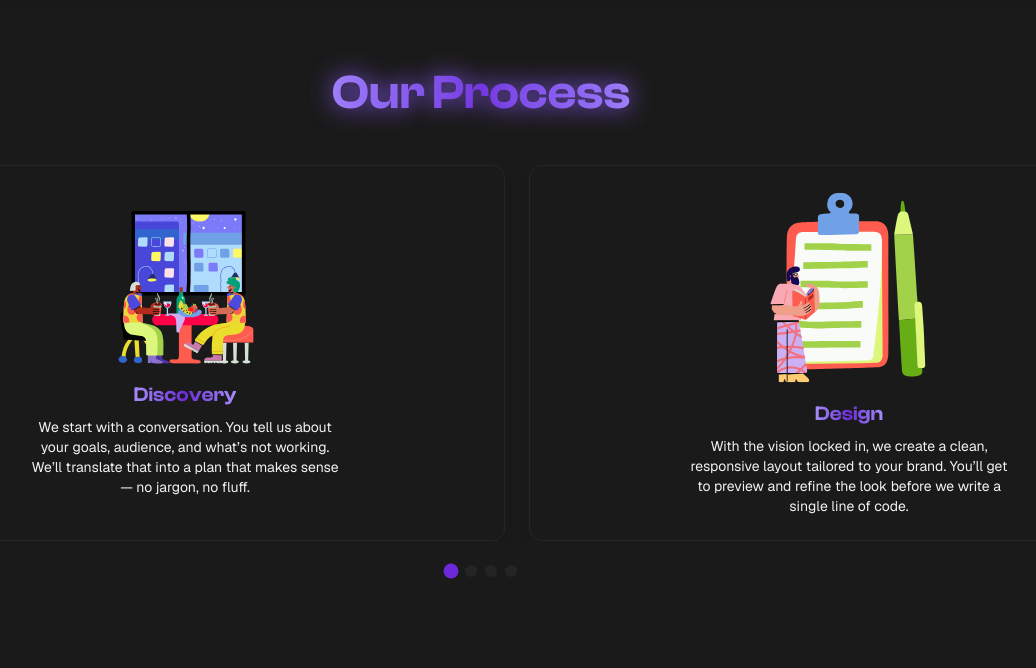
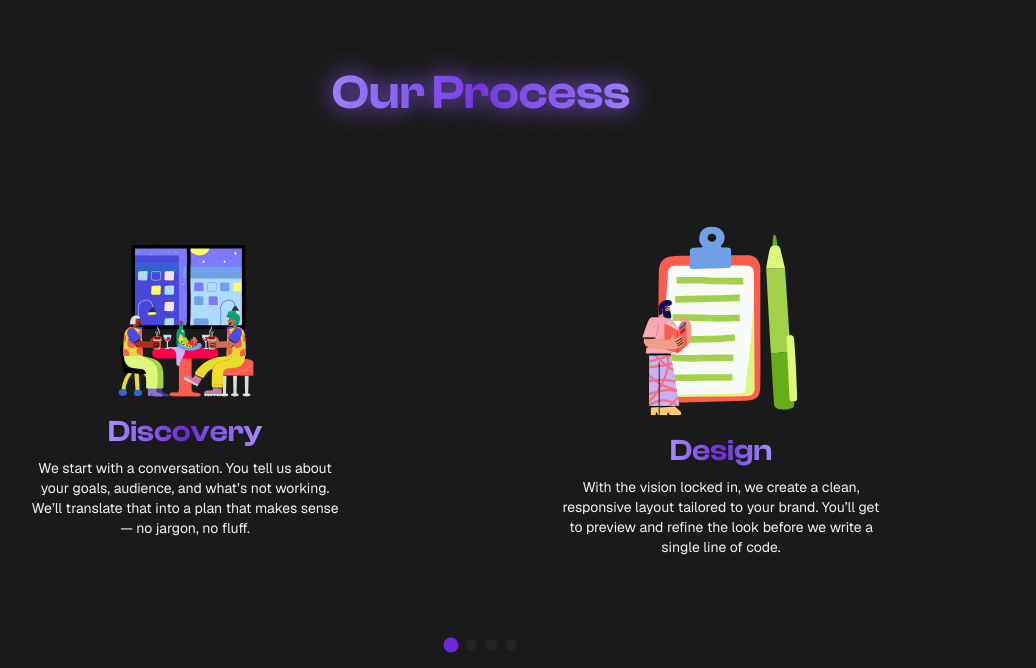
Before and after one commit to MrSalt123/btwn-site, a Next.js app: page / in a window 1280 px wide. Shown: the part 1992-2660 px from the top of the page, without its empty margins (159-1195 px from the left). Built offline with nearby package versions, Linux system fonts and the light colour scheme.

Commit message:
process section fix

```diff
--- a/src/components/OurProcessSection.tsx
+++ b/src/components/OurProcessSection.tsx
@@ -47,13 +47,14 @@ export default function OurProcessSection() {
       const closestIndex = cardRefs.current.reduce((closestIdx, card, idx) => {
         if (!card) return closestIdx;
         const cardCenter = card.offsetLeft + card.offsetWidth / 2;
-        const prevDistance = Math.abs(
-          (cardRefs.current[closestIdx]?.offsetLeft || 0) +
-            (cardRefs.current[closestIdx]?.offsetWidth || 0) / 2 -
-            containerCenter
-        );
-        const currDistance = Math.abs(cardCenter - containerCenter);
-        return currDistance < prevDistance ? idx : closestIdx;
+        const prevCard = cardRefs.current[closestIdx];
+        const prevCenter =
+          (prevCard?.offsetLeft || 0) + (prevCard?.offsetWidth || 0) / 2;
+
+        return Math.abs(cardCenter - containerCenter) <
+          Math.abs(prevCenter - containerCenter)
+          ? idx
+          : closestIdx;
       }, 0);
 
       setActiveIndex(closestIndex);
@@ -63,24 +64,40 @@ export default function OurProcessSection() {
     return () => container.removeEventListener("scroll", handleScroll);
   }, []);
 
+  const scrollToIndex = (index: number) => {
+    const container = containerRef.current;
+    const targetCard = cardRefs.current[index];
+    if (container && targetCard) {
+      container.scrollTo({
+        left:
+          targetCard.offsetLeft -
+          container.offsetWidth / 2 +
+          targetCard.offsetWidth / 2,
+        behavior: "smooth",
+      });
+    }
+  };
+
   return (
-    <section id="our-process" className="py-20">
+    <section id="our-process" className="py-20 relative">
       <h2 className="text-center text-4xl md:text-5xl font-bold font-display mb-12">
         <span className="bg-gradient-to-r from-accent-200 via-accent to-accent-200 bg-clip-text text-transparent whitespace-nowrap [text-shadow:0_0_24px_var(--accent-300)]">
           Our Process
         </span>
       </h2>
 
+      {/* Scroll area with fade masks and max-width container */}
+      <div className="relative h-[500px] md:h-[450px] max-w-6xl mx-auto px-4 md:px-6">
         <div
           ref={containerRef}
-        className="overflow-x-auto scroll-smooth snap-x snap-mandatory scrollbar-hide"
+          className="overflow-x-auto scroll-smooth snap-x snap-mandatory scrollbar-hide relative z-10 h-full"
         >
-        <div className="flex w-max space-x-6 px-6">
+          <div className="flex w-max space-x-6 h-full">
             {steps.map((step, idx) => (
               <motion.div
                 ref={(el) => (cardRefs.current[idx] = el)}
                 key={idx}
-              className="snap-center w-[75vw] md:w-[50vw] flex-shrink-0 bg-background border border-neutral-800 rounded-xl shadow-lg p-6 flex flex-col items-center justify-center text-center"
+                className="snap-center h-full w-[65vw] md:w-[40vw] flex-shrink-0 bg-background rounded-xl p-6 flex flex-col items-center justify-center text-center"
                 initial={{ opacity: 0, y: 20 }}
                 whileInView={{ opacity: 1, y: 0 }}
                 viewport={{ once: true }}
@@ -93,7 +110,7 @@ export default function OurProcessSection() {
                   height={160}
                   className="mb-4"
                 />
-              <h3 className="text-xl font-bold font-display mb-2">
+                <h3 className="text-xl md:text-3xl font-bold font-display mb-2">
                   <span className="bg-gradient-to-r from-accent-200 via-accent to-accent-200 bg-clip-text text-transparent whitespace-nowrap">
                     {step.title}
                   </span>
@@ -106,11 +123,18 @@ export default function OurProcessSection() {
           </div>
         </div>
 
-      {/* Dot Indicators */}
+        {/* Fade masks */}
+        <div className="pointer-events-none absolute top-0 left-0 h-full w-12 z-20 bg-gradient-to-r from-background via-background/70 to-transparent" />
+        <div className="pointer-events-none absolute top-0 right-0 h-full w-12 z-20 bg-gradient-to-l from-background via-background/70 to-transparent" />
+      </div>
+
+      {/* Clickable Dots */}
       <div className="mt-6 flex justify-center gap-2">
         {steps.map((_, idx) => (
-          <div
+          <button
             key={idx}
+            onClick={() => scrollToIndex(idx)}
+            aria-label={`Go to ${steps[idx].title}`}
             className={`w-3 h-3 rounded-full transition-all duration-300 ${
               idx === activeIndex
                 ? "bg-accent scale-125"
```
Lines whose indentation alone changed are shown as unchanged.
